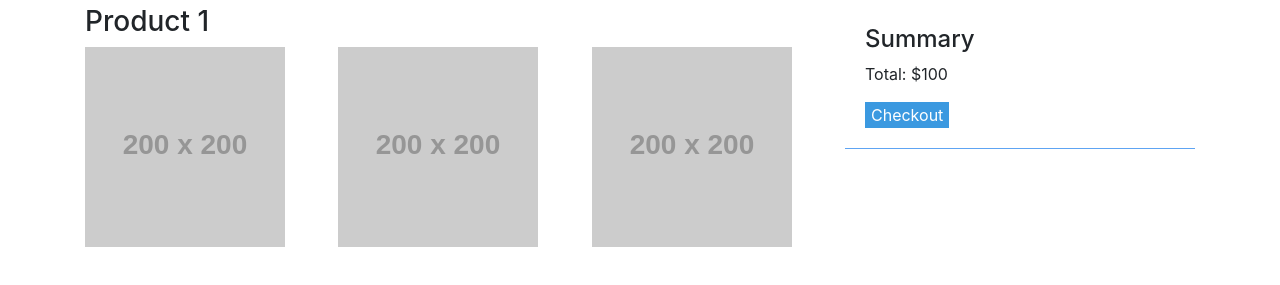
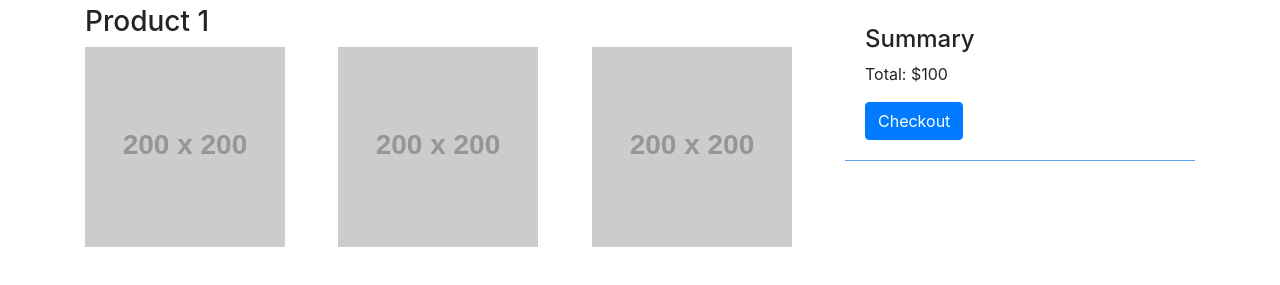
Before and after one commit to acciojob/bootstrap-shopping-cart-Shashank84-creator, a website: page main.html in a window 1280 px wide. Shown: the part 41-326 px from the top of the page. Drawn offline with nearby package versions, Linux system fonts and the light colour scheme.

Commit message:
created a submission

```diff
--- a/main.html
+++ b/main.html
@@ -52,7 +52,7 @@
       <div class="summary">
         <h4>Summary</h4>
         <p>Total: $100</p>
-        <button>Checkout</button>
+        <a href="#" class="btn btn-primary">Checkout</a>
       </div>
     </div>
   </div>
```
